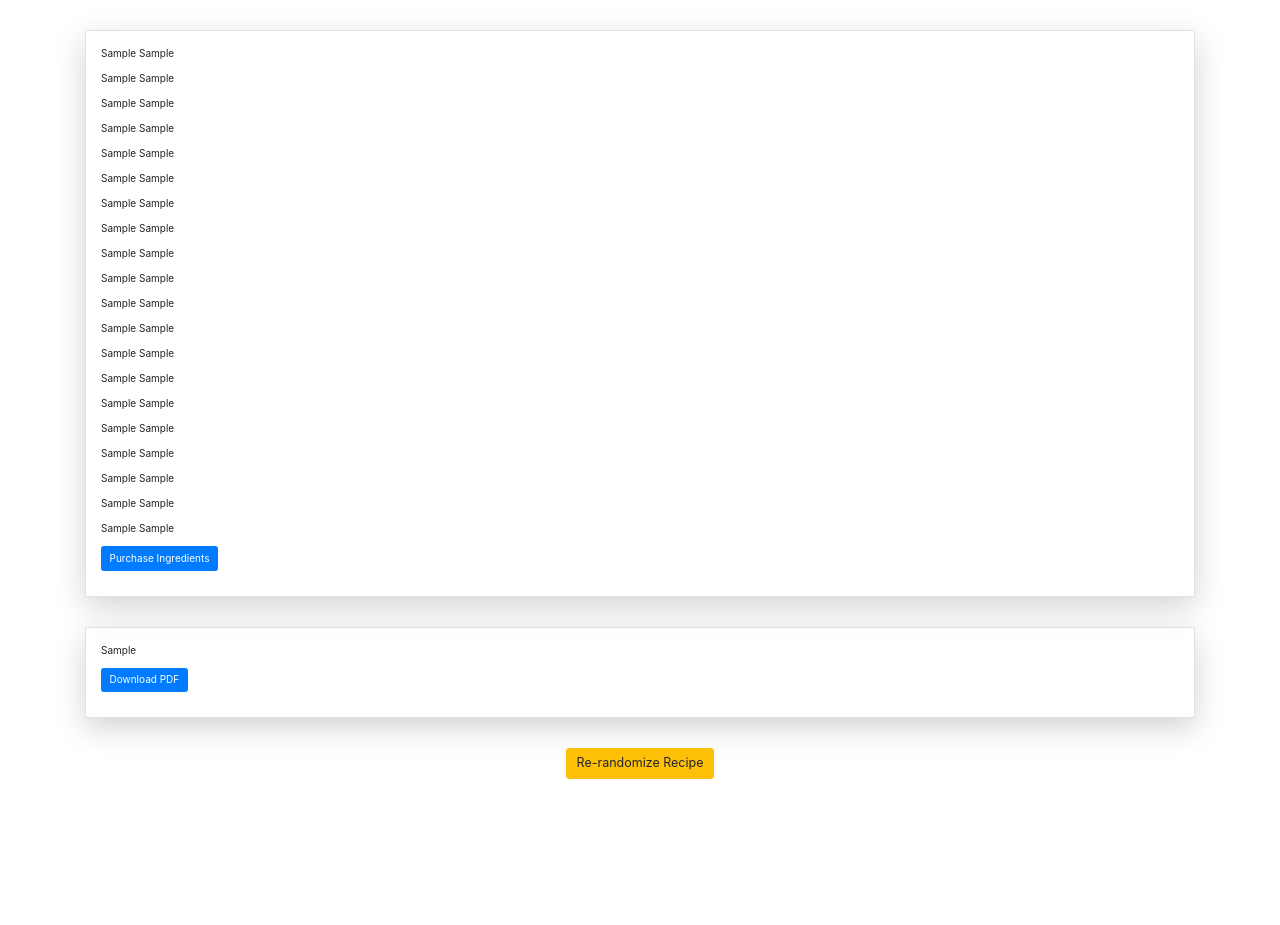
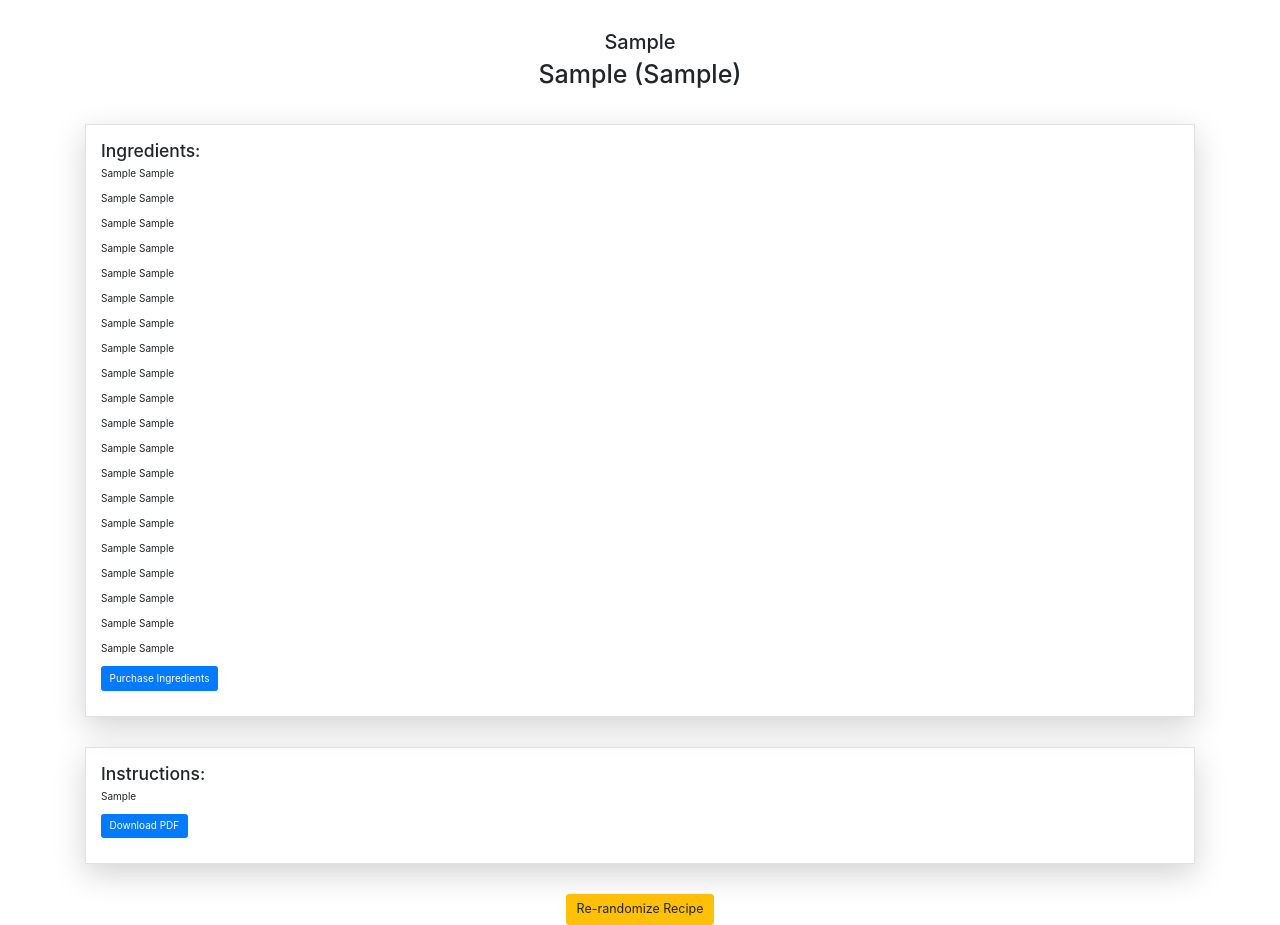
Before and after one commit to alfredzhuang/recipe-randomizer, a Flask app: page /recipe in a window 1280 px wide. Before the commit the page ends 779 px from the top, so only its background shows below. Run offline with Flask 2, Linux system fonts and the light colour scheme; a database or web service that is not in the repository returns one stand-in record (values such as "Sample title"); data that the repository does not hold is empty; some libraries are stand-ins or nearby versions.

Commit message:
add the name, area, and category to each recipe

```diff
--- a/templates/recipe.html
+++ b/templates/recipe.html
@@ -5,8 +5,18 @@
 {% block content %}
 {% include "header.html" %}
 
+<div class="container mt-5 text-center">
+	<h2>
+		{{ category }}
+	</h2>
+	<h1>
+		{{ name }} ({{ area }})
+	</h1>
+</div>
+
 <div class="container my-5">
 	<div class="col p-4 align-items-center shadow-lg rounded-3 border">
+		<h3>Ingredients:</h3>
 		{% for ingredient in ingredients %}
 		<p>{{ ingredient }}</p>
 		{% endfor %}
@@ -20,6 +30,7 @@
 
 <div class="container my-5">
 	<div class="col p-4 align-items-center shadow-lg rounded-3 border">
+		<h3>Instructions:</h3>
 		<p>{{ instructions }}</p>
 		<div class="my-3">
 			<form name="instructionPDF" id="PDF" action="{{ url_for('recipe') }}" method="post" novalidate>
```
